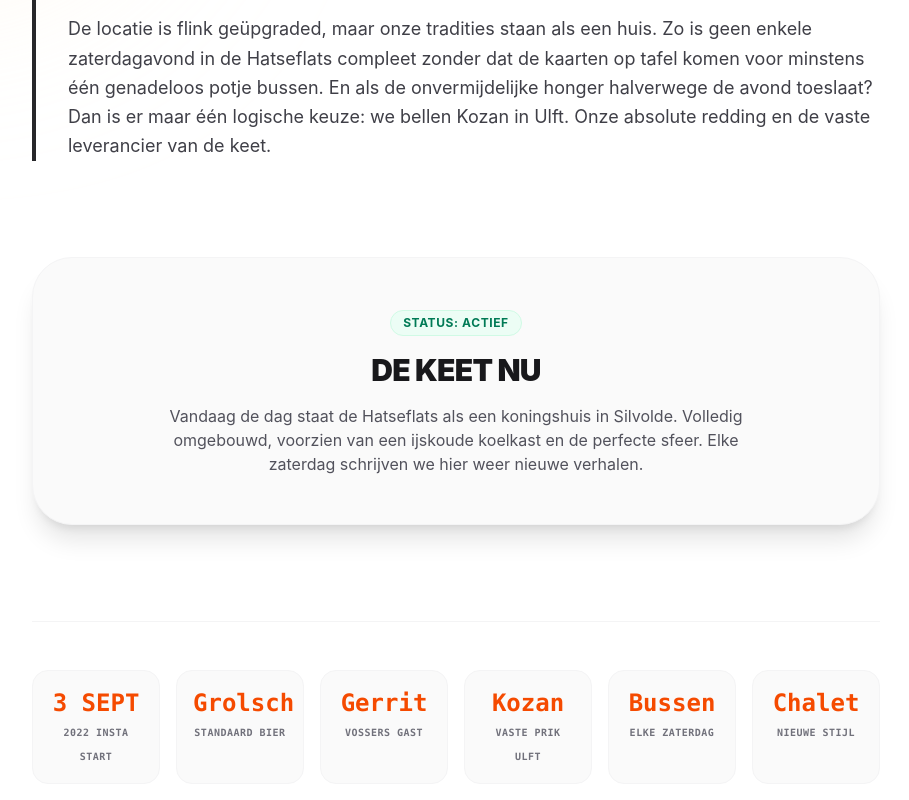
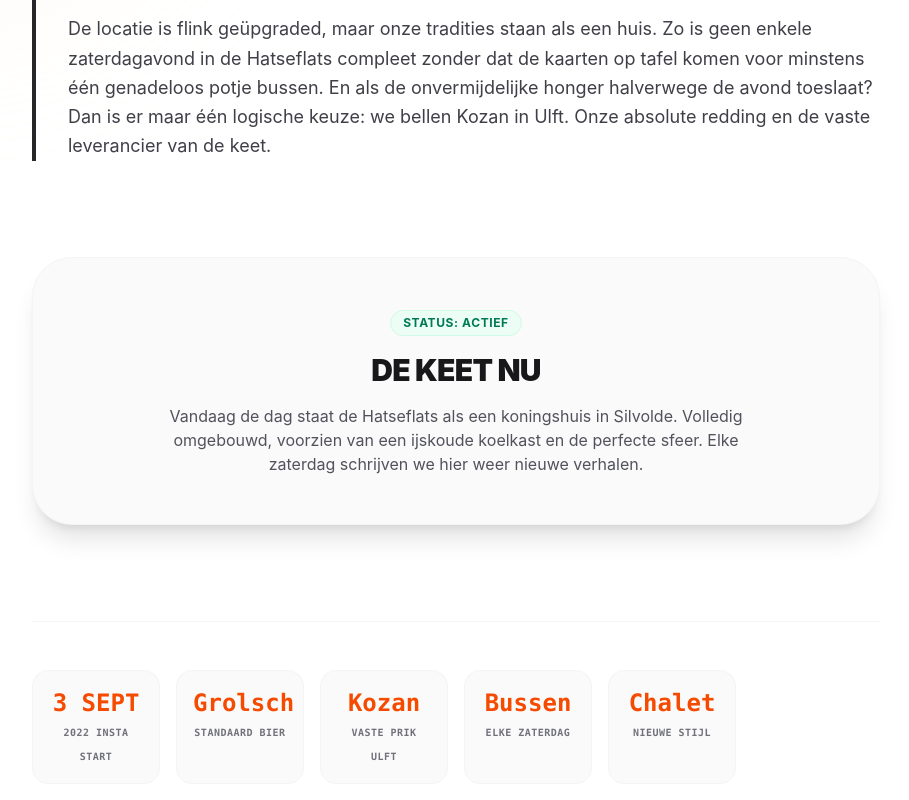
Before and after one commit to kc-kees/keet-website, a SvelteKit app: page /over-de-keet in a window 1280 px wide. Shown: the part 2730-3530 px from the top of the page, without its empty margins (184-1093 px from the left). Built offline with nearby package versions, Linux system fonts and the light colour scheme; no server answers.

Commit message:
fix: remove duplicate member entry for improved clarity

```diff
--- a/src/routes/over-de-keet/+page.svelte
+++ b/src/routes/over-de-keet/+page.svelte
@@ -117,10 +117,6 @@
                 <span class="text-[10px] uppercase tracking-wider text-zinc-500 font-bold">Standaard Bier</span>
             </div>
             <div class="bg-zinc-50 p-4 rounded-2xl border border-zinc-100 hover:-translate-y-1 transition-transform">
-                <span class="block text-2xl font-black text-orange-600">Gerrit</span>
-                <span class="text-[10px] uppercase tracking-wider text-zinc-500 font-bold">Vossers Gast</span>
-            </div>
-            <div class="bg-zinc-50 p-4 rounded-2xl border border-zinc-100 hover:-translate-y-1 transition-transform">
                 <span class="block text-2xl font-black text-orange-600">Kozan</span>
                 <span class="text-[10px] uppercase tracking-wider text-zinc-500 font-bold">Vaste Prik Ulft</span>
             </div>
```
